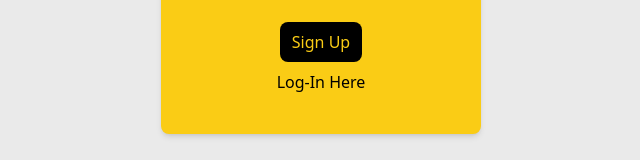
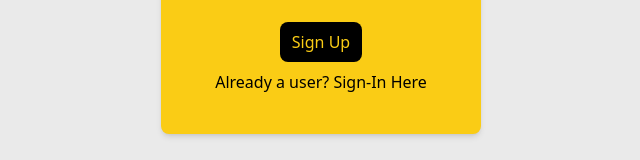
Before and after one commit to JBidlack/tailwind-react-inventory, a React (Vite) app in the folder Inventory/public/: page /signup in a window 1280 px wide. Shown: the part 493-653 px from the top of the page, without its empty margins (319-959 px from the left). Built offline with nearby package versions, Linux system fonts and the light colour scheme.

Commit message:
'fixed' redirects

```diff
--- a/Inventory/public/src/components/login/login.jsx
+++ b/Inventory/public/src/components/login/login.jsx
@@ -71,8 +71,8 @@ function LogIn() {
                             Log-In
                     </button>
                 </div>
-                <div type='submit' className='flex justify-center align-middle pt-2'>
-                        Sign-Up Here
+                <div className='flex justify-center align-middle pt-2'>
+                        <button type='submit' onClick={(e) =>handleSubmit(e)} className=' bg-transparent'>Sign-Up Here</button>
                 </div>
             </form>
         </div>
--- a/Inventory/public/src/components/signup/signup.jsx
+++ b/Inventory/public/src/components/signup/signup.jsx
@@ -8,6 +8,12 @@ function SignUp() {
 
     const [userExists, setUserExists] = useState(false);
     const navigate = useNavigate();
+
+    const handleSubmit = (e) => {
+        e.preventDefault();
+
+        navigate('/');
+    }
 
     const newAcct = async (e) => {
 
@@ -82,7 +88,7 @@ function SignUp() {
                     </button>
                 </div>
                 <div className='flex justify-center align-middle pt-2'>
-                        <a href='/login' >Log-In Here</a>
+                <button type='submit' onClick={(e) =>handleSubmit(e)} className=' bg-transparent'>Already a user? Sign-In Here</button>
                 </div>
             </form>
         </div>
```
